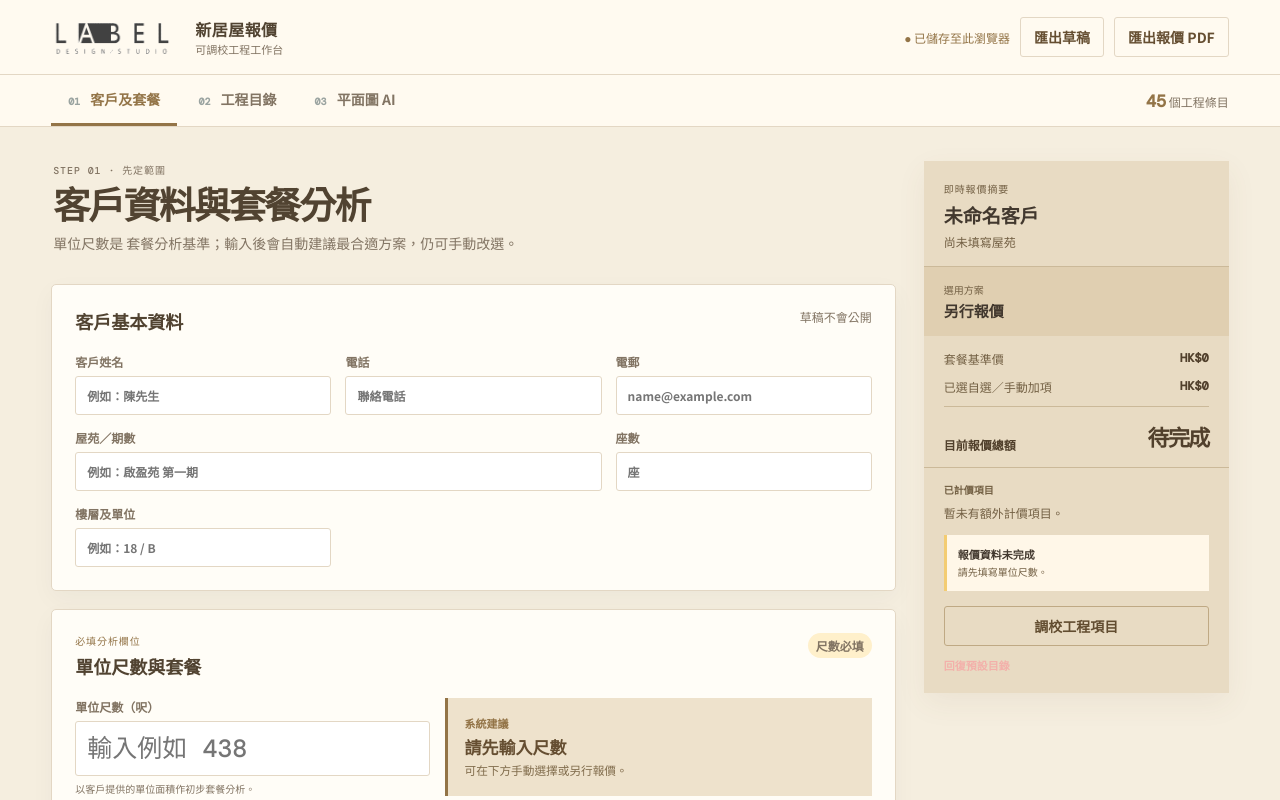
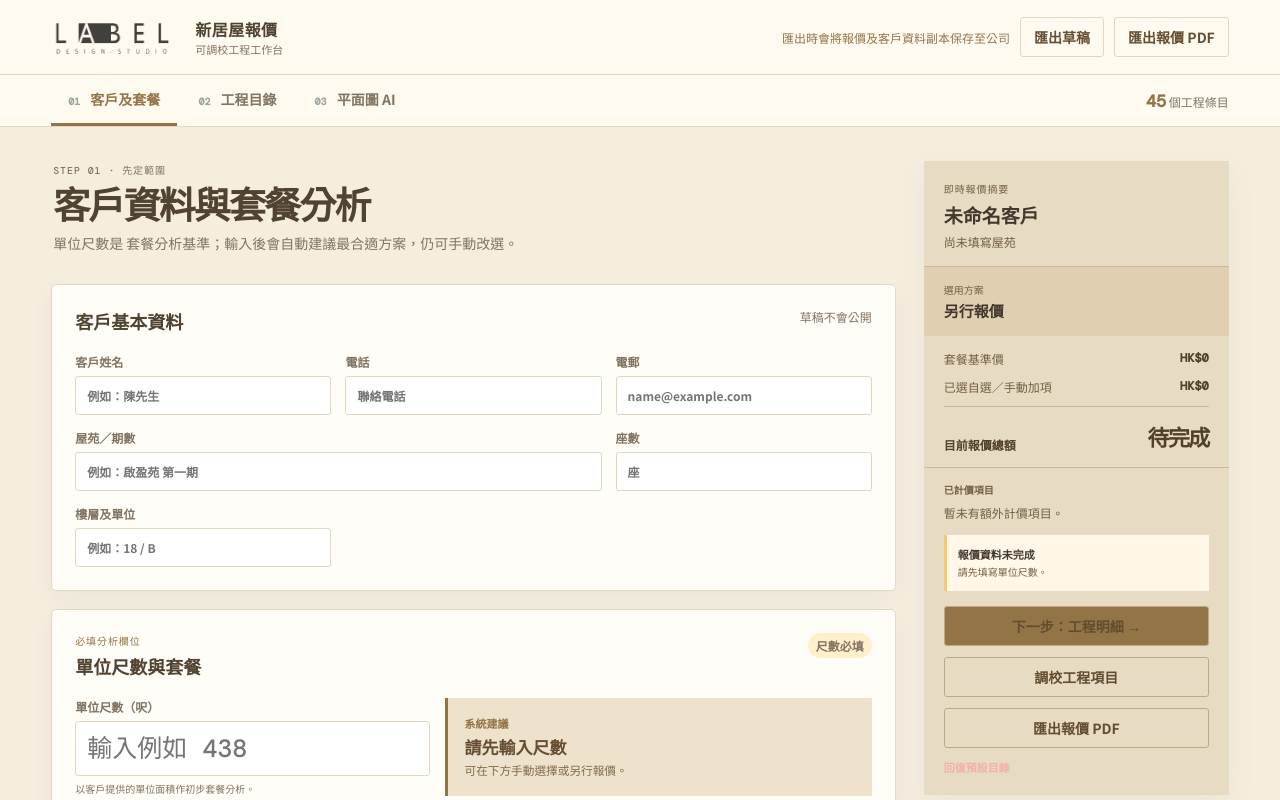
Before and after one commit to labelstudiohk/hosquote, a React (Vite) app: page / in a window 1280 px wide. Shown: the top 800 px of the page. Built offline with nearby package versions, Linux system fonts and the light colour scheme.

Commit message:
Add files via upload

```diff
--- a/src/App.tsx
+++ b/src/App.tsx
@@ -228,7 +228,11 @@ export default function App() {
       return;
     }
     setIsExporting(true);
-    try { await exportQuotePdf({ customer, categories, lines: quoteLines, packageTotal, extrasTotal, total }); }
+    try {
+      const customerDraft={customer,categories,packageName:selectedPackage?.label||'另行報價',packagePrice:packageTotal,notes:'',catalog:quoteLines.map(l=>({...l.item,autoRule:undefined,price:l.effectiveUnitPrice,defaultQty:l.effectiveQty,pricingMode:l.amount>0?'manual':l.item.pricingMode})),selections:Object.fromEntries(quoteLines.map(l=>[l.item.id,{selected:l.included,qty:l.effectiveQty,unitPrice:l.effectiveUnitPrice}]))};
+      await exportQuotePdf({ customer, categories, lines: quoteLines, packageTotal, extrasTotal, total },{customerDraft});
+      window.alert('報價副本已安全保存至公司，PDF 下載已開始。');
+    }
     catch (error) { window.alert(`匯出失敗：${error instanceof Error ? error.message : "請重試"}`); }
     finally { setIsExporting(false); }
   }
@@ -251,9 +255,9 @@ export default function App() {
           <div><strong>新居屋報價</strong><small>可調校工程工作台</small></div>
         </div>
         <div className="topbar-actions">
-          <span className="autosave">● 已儲存至此瀏覽器</span>
+          <span className="autosave">匯出時會將報價及客戶資料副本保存至公司</span>
           <button className="button ghost" onClick={exportDraft}>匯出草稿</button>
-          <button className="button ghost" onClick={printQuote} disabled={isExporting}>{isExporting ? "正在製作 PDF…" : "匯出報價 PDF"}</button>
+          <button className="button ghost" onClick={printQuote} disabled={isExporting}>{isExporting ? "正在製作及保存 PDF…" : "匯出報價 PDF"}</button>
         </div>
       </header>
 
@@ -389,7 +393,12 @@ export default function App() {
           <div className="summary-lines"><div><span>套餐基準價</span><strong>{formatCurrency(packageTotal)}</strong></div><div><span>已選自選／手動加項</span><strong>{formatCurrency(extrasTotal)}</strong></div><div className="subtotal"><span>目前報價總額</span><strong>{quoteReady ? formatCurrency(total) : "待完成"}</strong></div></div>
           <div className="summary-selected"><span>已計價項目</span>{chargeableLines.length ? chargeableLines.map((line) => <div key={line.item.id}><small>{line.item.name}</small><strong>{formatCurrency(line.amount)}</strong></div>) : <p>暫未有額外計價項目。</p>}</div>
           <div className={`summary-status ${quoteReady ? demolitionStatus.type : "waiting"}`}><strong>{quoteReady ? demolitionStatus.title : "報價資料未完成"}</strong><span>{quoteReady ? demolitionStatus.note : completionMessage}</span></div>
-          <div className="summary-footer"><button className="button ghost full" onClick={() => setActiveView("catalog")}>調校工程項目</button><button className="text-button danger" onClick={resetDraft}>回復預設目錄</button></div>
+          <div className="summary-footer">
+              <button className="button primary full" onClick={() => setActiveView("catalog")}>下一步：工程明細 →</button>
+            <button className="button ghost full" onClick={() => setActiveView("catalog")}>調校工程項目</button>
+            <button className="button ghost full" onClick={printQuote} disabled={isExporting}>{isExporting ? "正在製作及保存 PDF…" : "匯出報價 PDF"}</button>
+            <button className="text-button danger" onClick={resetDraft}>回復預設目錄</button>
+          </div>
         </aside>
       </main>
     </div>
```
Also changed, not shown: src/styles.css.
